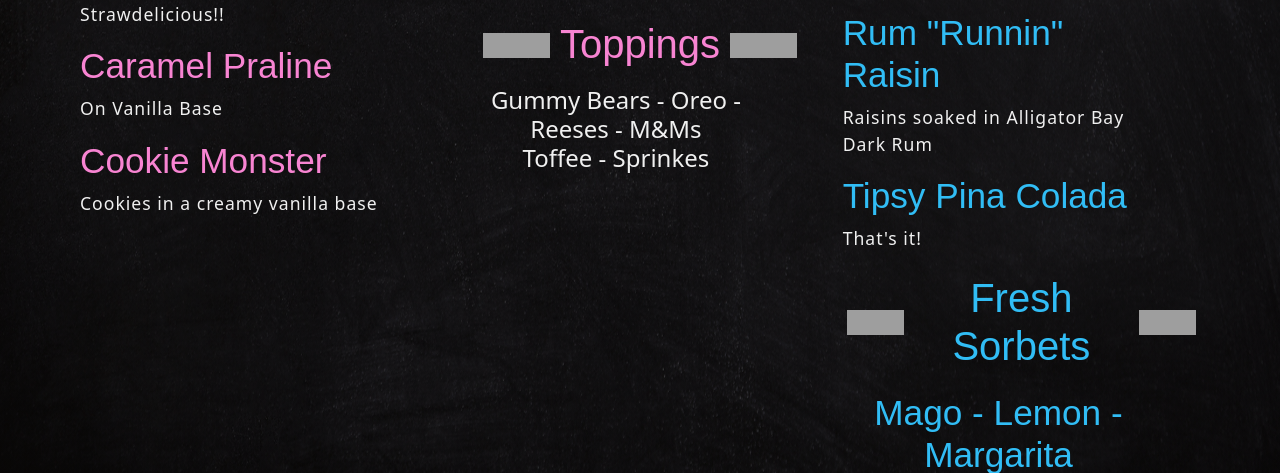
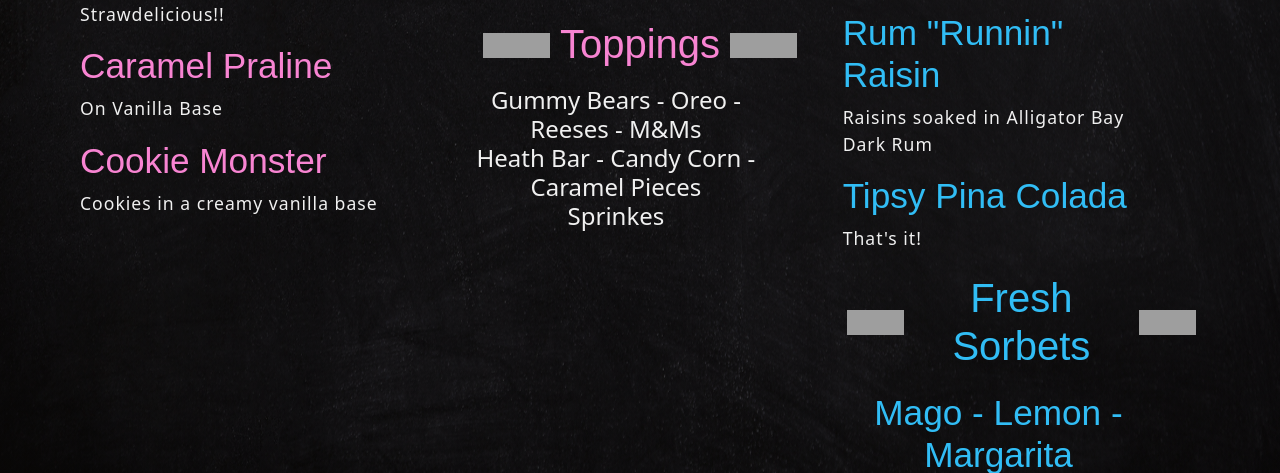
Before and after one commit to brberis/python-django-react-nextjs-jwt, a Django app: page /signpage/ in a window 1280 px wide. Shown: the part 864-1337 px from the top of the page. Run offline with Django 4.2, Linux system fonts and the light colour scheme; some web fonts are replaced; grey boxes are pictures that could not be loaded.

Commit message:
signpage css

```diff
--- a/src/signpage/templates/signpage.html
+++ b/src/signpage/templates/signpage.html
@@ -185,7 +185,7 @@
 							<img src="https://www.sicontis.com/codepen/cpc-food-truck/right-bars.svg">
 						</div>
 						<div class="menu-item text-center">
-							<h4>Gummy Bears - Oreo - Reeses - M&Ms <br>Toffee - Sprinkes </h4>
+							<h4>Gummy Bears - Oreo - Reeses - M&Ms <br>Heath Bar - Candy Corn - Caramel Pieces <br>Sprinkes </h4>
 						</div>
 						<!-- <img src="/static/images/toppings.png" width="390px"> -->
 
```
